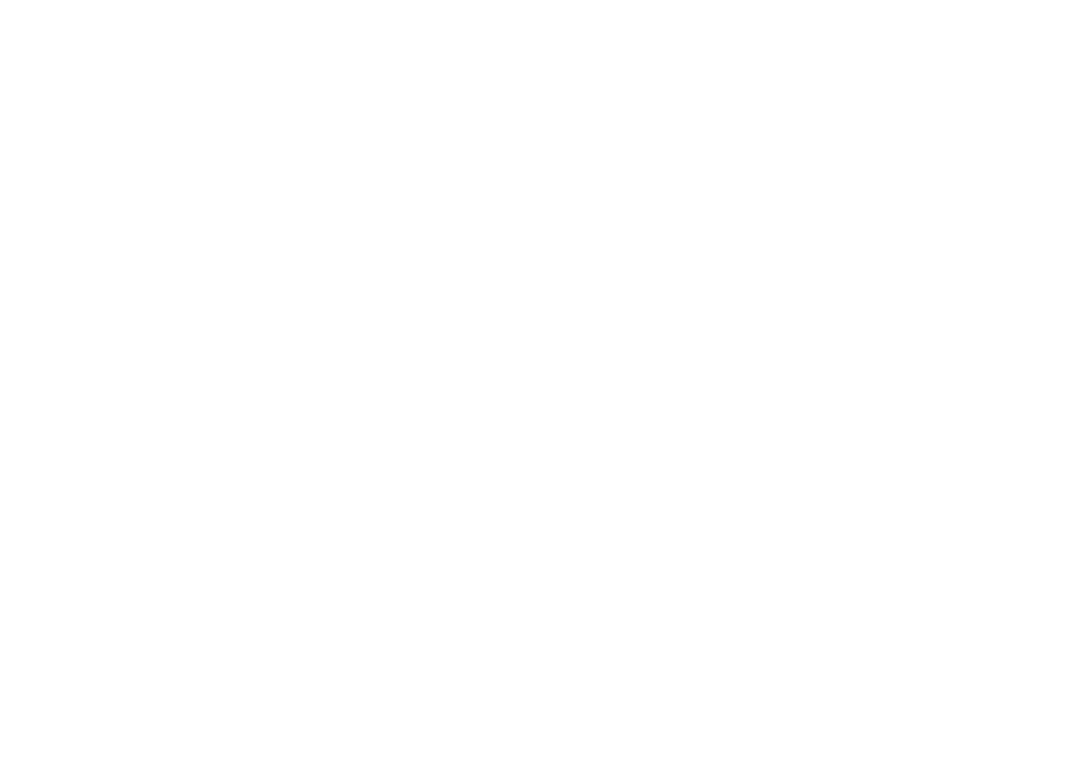
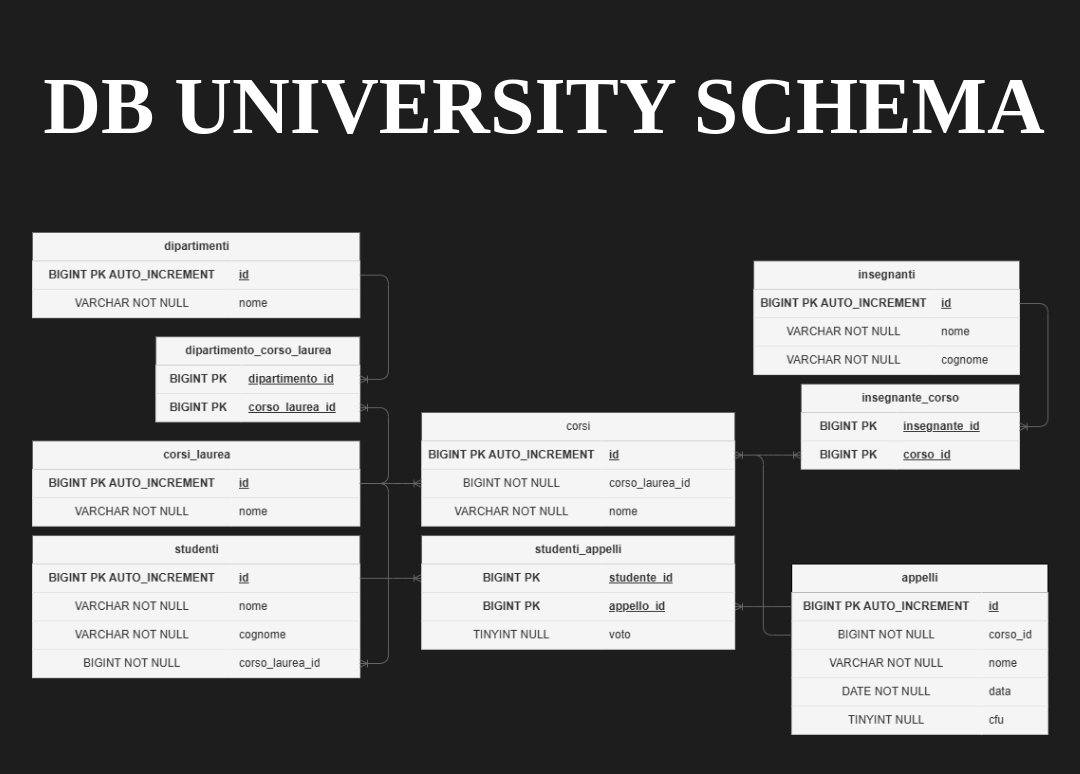
Before and after one commit to francescoboschelle/db-university, a plain HTML site: page index.html in a window 1280 px wide. Shown: the whole page, without its empty margins (96-1176 px from the left). Drawn offline with Linux system fonts and the light colour scheme.

Commit message:
Add database schema for university structure including departments, courses, students, and exams

```diff
--- /dev/null
+++ b/css/style.css
@@ -0,0 +1,29 @@
+* {
+  margin: 0;
+  padding: 0;
+  box-sizing: border-box;
+}
+
+body {
+  background-color: rgb(29, 29, 29);
+  height: 100vh;
+  display: flex;
+  align-items: center;
+  justify-content: center;
+  color: white;
+}
+
+h1 {
+  margin-bottom: 5rem;
+  font-size: 5rem;
+}
+
+.container {
+  width: 80%;
+  max-width: 1800px;
+  text-align: center;
+}
+
+img {
+  width: 100%;
+}
--- a/index.html
+++ b/index.html
@@ -4,6 +4,12 @@
     <meta charset="UTF-8" />
     <meta name="viewport" content="width=device-width, initial-scale=1.0" />
     <title>DB University</title>
+    <link rel="stylesheet" href="./css/style.css" />
   </head>
-  <body></body>
+  <body>
+    <div class="container">
+      <h1>DB UNIVERSITY SCHEMA</h1>
+      <img src="./img/university.png" alt="University DB Schema" />
+    </div>
+  </body>
 </html>
```
Also changed, not shown: img/university.png (added), 1 other file.
